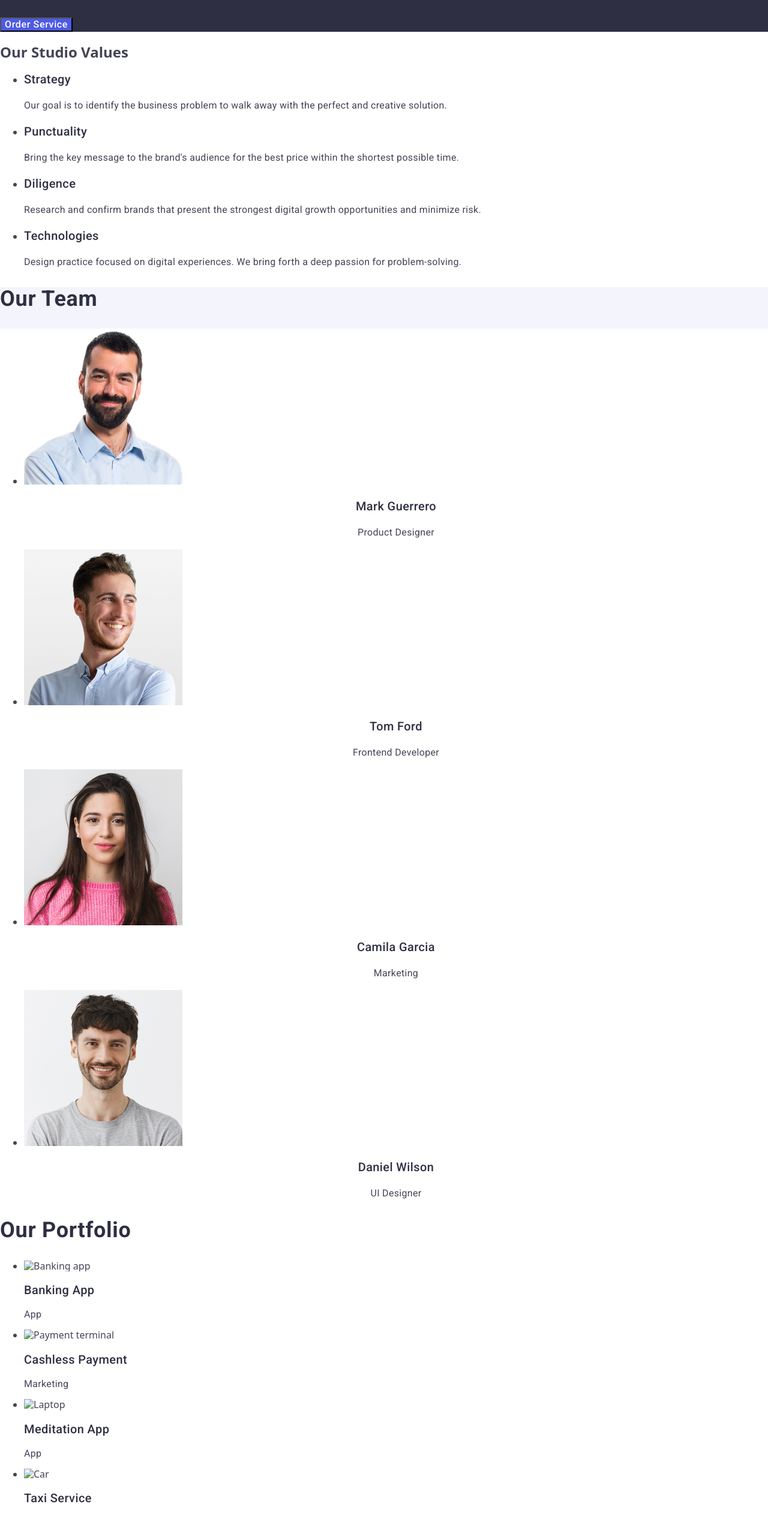
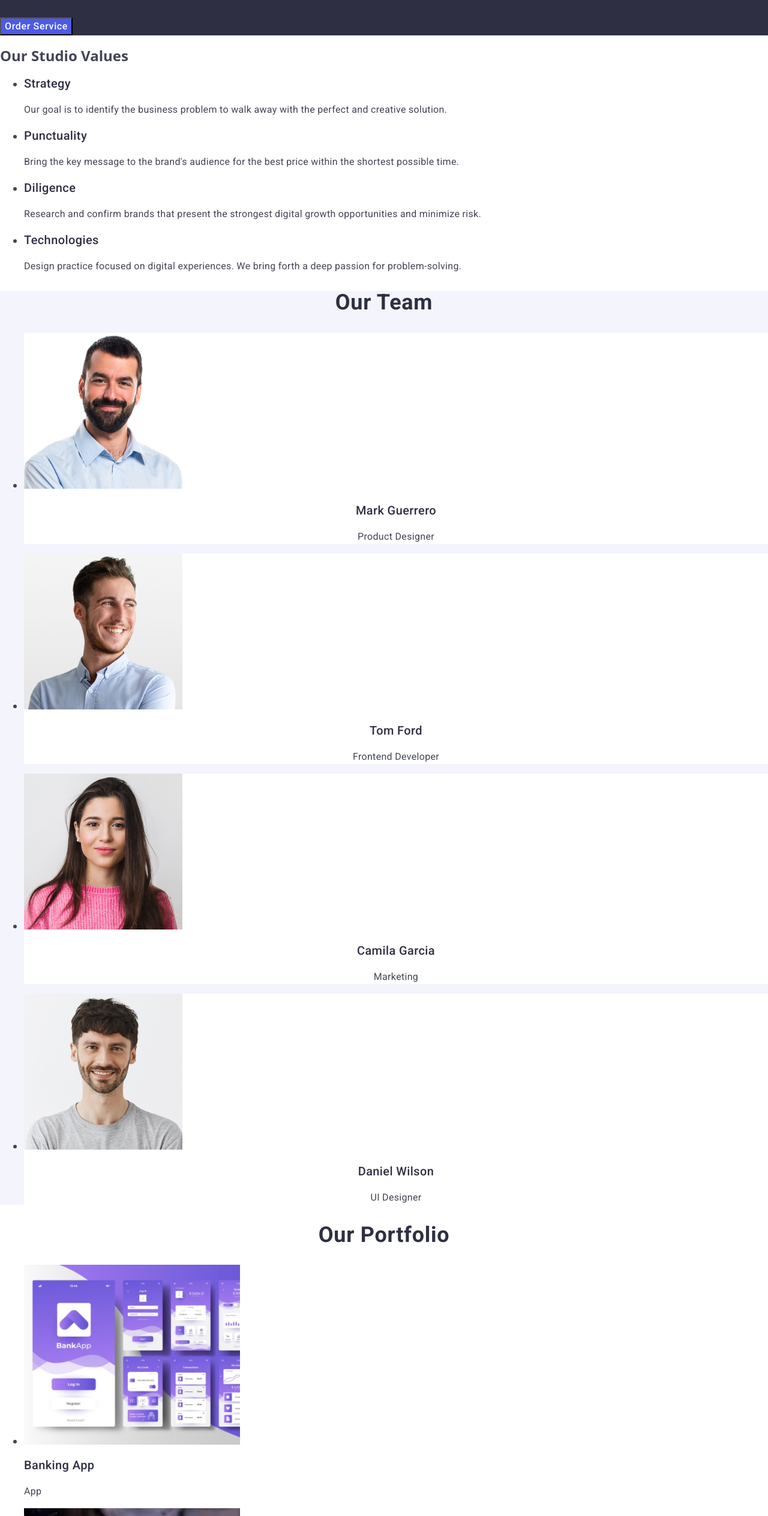
Before and after one commit to illia-lukianov/go-it-hw-markup-02, a plain HTML site: page index.html in a window 1280 px wide. Shown: the part 272-2800 px from the top of the page at 60% size. Drawn offline with nearby package versions, Linux system fonts and the light colour scheme.

Commit message:
fixed bug

```diff
--- a/css/styles.css
+++ b/css/styles.css
@@ -8,6 +8,9 @@
 .button:focus {
         color: #404BBF;
         background-color: #404BBF;
+}
+.button:focus {
+        color: #404BBF;
 }
 /* #endregion */
 /* #region Header */
@@ -66,6 +69,7 @@
         font-weight: 700;
         letter-spacing: 0.02em;
         line-height: 1.07;
+        text-align: center;
 }
 
 .hero-button{
@@ -76,12 +80,15 @@
         letter-spacing: 0.04em;
         background: rgb(77, 90, 229);
         cursor: pointer;
+        line-height: 1.5;
 }
 /* #endregion*/
 /* #region Studios */
 .studio {}
 
-.studios-title {}
+.studios-title {
+        line-height: 1.2;
+}
 
 .studios-list {}
 
@@ -116,14 +123,15 @@
         font-weight: 700;
         letter-spacing: 0.02em;
         line-height: 1.11;
-        ext-transform: capitalize;
+        text-transform: capitalize;
+        text-align: center;
 }
 
-.contacts-list {
+.contacts-list {}
+
+.contacts-item {
         background-color: #FFFFFF
 }
-
-.contacts-item {}
 
 .contacts-img {}
 
@@ -156,8 +164,9 @@
         font-size: 36px;
         font-weight: 700;
         letter-spacing: 0.02em;
-        line-height: 1.11;
+        line-height: 1.12;
         text-transform: capitalize;
+        text-align: center
 }
 
 .portfolio-list {}
@@ -180,6 +189,7 @@
         font-size: 16px;
         font-weight: 400;
         letter-spacing: 0.02em;
+        line-height: 1.5;
 }
 /* #endregion*/
 /* #region Footer */
@@ -203,7 +213,7 @@
         font-size: 16px;
         font-weight: 400;
         letter-spacing: 0.02em;
-        line-height: 1.17;
+        line-height: 1.5;
 }
 /* #endregion*/
 /*#region Logo*/
--- a/index.html
+++ b/index.html
@@ -36,12 +36,10 @@
   <body>
     <header class="header">
       <nav class="header-nav">
+        <a class="logo" href="./index.html"
+          >Web<span class="header-logo">Studio</span>
+        </a>
         <ul class="nav-list">
-          <li class="nav-item">
-            <a class="logo" href="./index.html"
-              >Web<span class="header-logo">Studio</span>
-            </a>
-          </li>
           <li class="nav-item"><a class="nav-link" href="">Studio</a><br /></li>
           <li class="nav-item">
             <a class="nav-link" href="">Portfolio</a><br />
@@ -155,7 +153,7 @@
           <li class="portfolio-item">
             <img
               class="portfolio-image"
-              src="./images/img_for_portfolio_card_1.jpg"
+              src="./images/img_for_portfolio_card_1.jpeg"
               alt="Banking app"
               width="360"
             />
@@ -165,7 +163,7 @@
           <li class="portfolio-item">
             <img
               class="portfolio-image"
-              src="./images/img_for_portfolio_card_2.jpg"
+              src="./images/img_for_portfolio_card_2.jpeg"
               alt="Payment terminal"
               width="360"
             />
@@ -175,7 +173,7 @@
           <li class="portfolio-item">
             <img
               class="portfolio-image"
-              src="./images/img_for_portfolio_card_3.jpg"
+              src="./images/img_for_portfolio_card_3.jpeg"
               alt="Laptop"
               width="360"
             />
@@ -185,7 +183,7 @@
           <li>
             <img
               class="portfolio-image"
-              src="./images/img_for_portfolio_card_4.jpg"
+              src="./images/img_for_portfolio_card_4.jpeg"
               alt="Car"
               width="360"
             />
@@ -195,7 +193,7 @@
           <li class="portfolio-item">
             <img
               class="portfolio-image"
-              src="./images/img_for_portfolio_card_5.jpg"
+              src="./images/img_for_portfolio_card_5.jpeg"
               alt="Mobile design"
               width="360"
             />
@@ -205,7 +203,7 @@
           <li class="portfolio-item">
             <img
               class="portfolio-image"
-              src="./images/img_for_portfolio_card_6.jpg"
+              src="./images/img_for_portfolio_card_6.jpeg"
               alt="People on a meet"
               width="360"
             />
```
